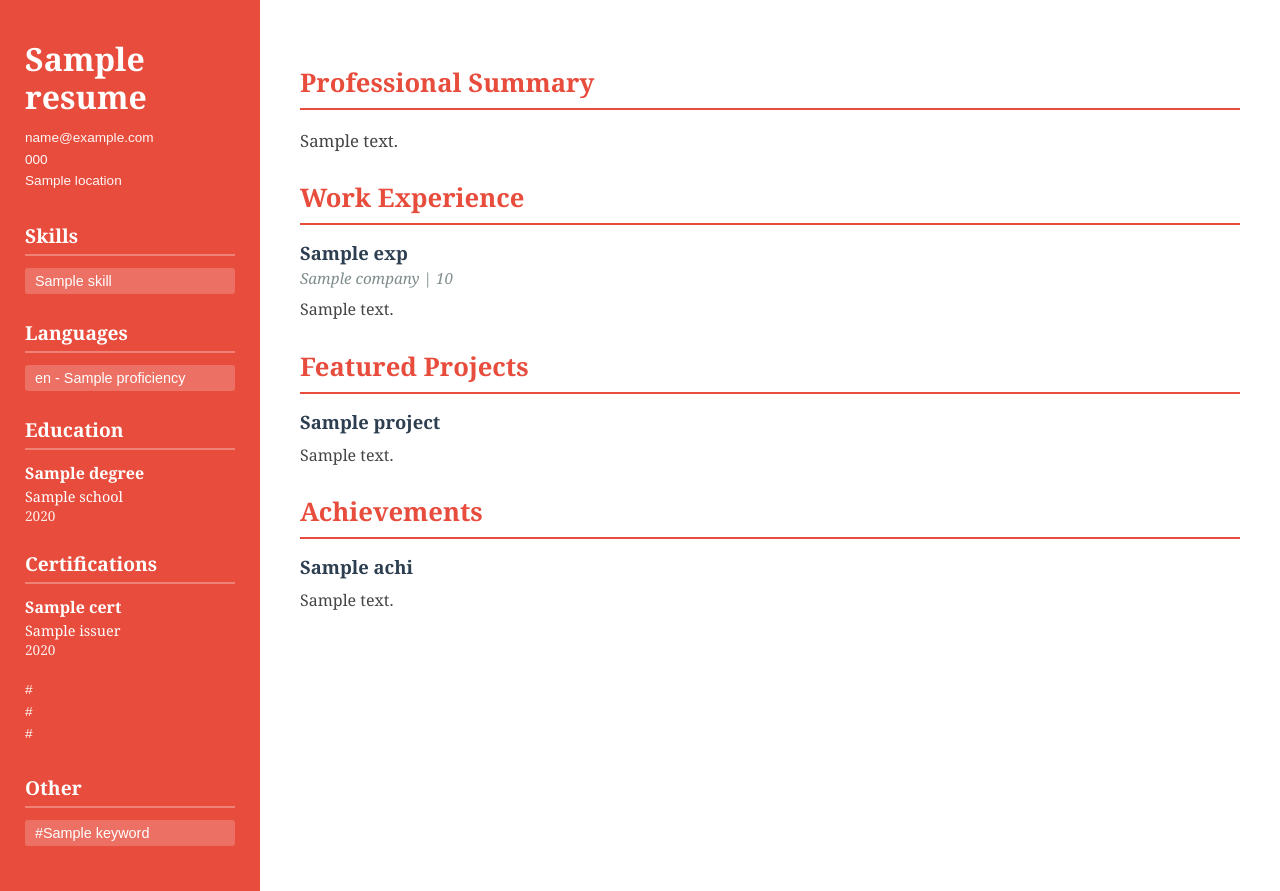
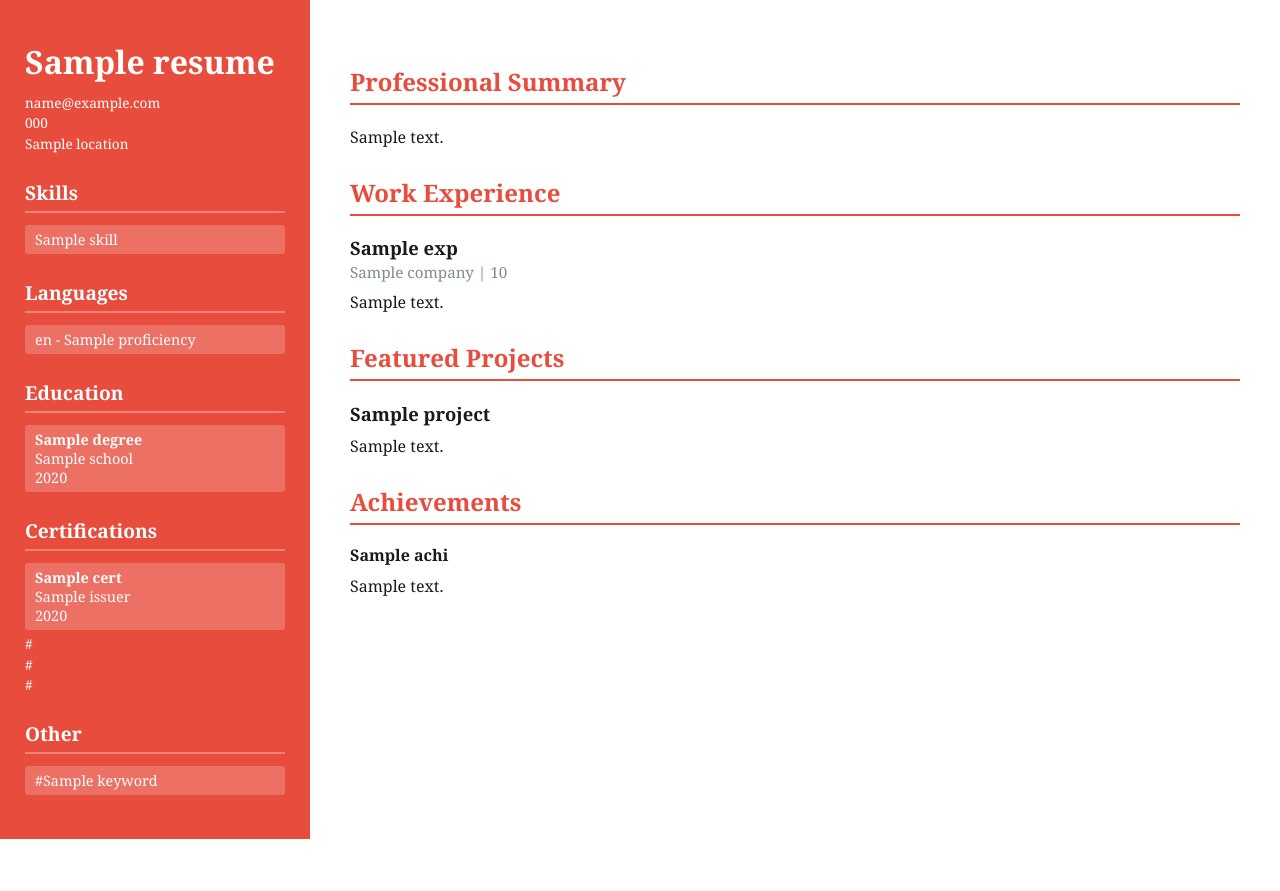
Before and after one commit to vasanthanrk/careerboost, a FastAPI app: template resume-backend/app/templates/resumes/resume_template_three.html in a window 1280 px wide. After the commit the page ends 839 px from the top, so only its background shows below. Run offline with FastAPI, Linux system fonts and the light colour scheme; the template is opened without the code that fills it: most values are stand-ins (such as "Sample title", 1, 10 or a date in 2020); parts of the project's set-up code (start-up, migrations or seed data) failed here and were passed over.

Commit message:
Docker issue

```diff
--- a/resume-backend/app/templates/resumes/resume_template_three.html
+++ b/resume-backend/app/templates/resumes/resume_template_three.html
@@ -2,26 +2,33 @@
 <html lang="en">
 <head>
 <meta charset="UTF-8" />
+
 <style>
-    /* Remove default margins and set page size */
-    @page {
-      size: A4;
+/* ---------- PAGE RULES ---------- */
+@page:first {
   margin: 0;
 }
 
+@page {
+  size: A4;
+  margin: 40px 0 40px 0;    /* top margin for page 2+ */
+}
+
+
+/* Prevent default */
 html, body {
   margin: 0;
   padding: 0;
-      height: 100%;
   font-family: "Georgia", serif;
+  background: white;
   color: #1a1a1a;
-      background-color: white;
 }
 
-    /* Layout: sidebar + main content */
-    .template3 {
-      display: flex;
+/* ---------- LAYOUT: TABLE (SAFE FOR WEASYPRINT) ---------- */
+.layout-table {
   width: 100%;
+  border-collapse: collapse;
+  table-layout: fixed;
 }
 
 .sidebar {
@@ -29,22 +36,25 @@
   background-color: #e74c3c;
   color: white;
   padding: 40px 25px;
-      box-sizing: border-box;
-      page-break-inside: avoid; /* keep sidebar intact */
+  vertical-align: top;
+  page-break-inside: avoid;
 }
 
+.main-content {
+  padding: 40px;
+  vertical-align: top;
+}
+
+/* ---------- SIDEBAR ---------- */
 .sidebar h1 {
+  font-size: 2em;
   margin: 0 0 10px 0;
-      font-size: 2em;
-      line-height: 1.2;
 }
 
 .sidebar .contact-info {
   font-size: 0.85em;
-      line-height: 1.6;
-      margin-bottom: 30px;
-      opacity: 0.95;
-      font-family: 'Arial', sans-serif;
+  margin-bottom: 20px;
+  line-height: 1.5;
 }
 
 .sidebar h2 {
@@ -55,89 +65,72 @@
   padding-bottom: 5px;
 }
 
-    .sidebar .skill-item {
+.skill-item {
   background-color: rgba(255,255,255,0.2);
   padding: 5px 10px;
-      margin: 5px 0;
+  margin: 4px 0;
   border-radius: 3px;
   font-size: 0.9em;
-      font-family: 'Arial', sans-serif;
 }
 
-    .main-content {
-      flex: 1;
-      padding: 40px;
-      background-color: white;
-      box-sizing: border-box;
-
-      /* 👇 critical for multi-page rendering */
-      page-break-inside: auto;
-      page-break-before: auto;
-      page-break-after: auto;
-      overflow: visible;
+/* ---------- MAIN CONTENT ---------- */
+.main-content h2 {
+  color: #e74c3c;
+  font-size: 1.5em;
+  border-bottom: 2px solid #e74c3c;
+  margin-top: 25px;
+  padding-bottom: 5px;
 }
 
-    .main-content h2 {
-      color: #e74c3c;
-      font-size: 1.6em;
-      margin-top: 25px;
-      margin-bottom: 15px;
-      border-bottom: 2px solid #e74c3c;
-      padding-bottom: 8px;
+.summary {
+  line-height: 1.6;
+  margin-bottom: 20px;
+  page-break-inside: avoid;
 }
 
 .experience-item,
 .project-item,
-    .education-item,
 .achievement-item {
   margin-bottom: 20px;
-      position: relative;
-      padding-left: 0;
-      page-break-inside: avoid; /* keep each item together */
+  page-break-inside: avoid;
 }
 
-    .job-title,
-    .project-name {
+.job-title {
   font-weight: bold;
-      color: #2c3e50;
   font-size: 1.15em;
 }
 
 .company-info {
   color: #7f8c8d;
-      font-style: italic;
-      margin-top: 3px;
   font-size: 0.95em;
+  margin-top: 2px;
 }
 
 .description {
   margin-top: 8px;
-      line-height: 1.7;
-      color: #444;
+  line-height: 1.6;
 }
 
-    .summary {
-      line-height: 1.7;
-      color: #444;
-      font-size: 1.05em;
-    }
-
+/* Ensure printing keeps colors */
 @media print {
   body {
-        -webkit-print-color-adjust: exact !important;
-        print-color-adjust: exact !important;
+    -webkit-print-color-adjust: exact;
+    print-color-adjust: exact;
   }
 }
 </style>
+
 </head>
 <body>
-  <div class="template3">
-    <!-- Sidebar -->
-    <div class="sidebar">
+
+<table class="layout-table">
+<tr>
+  <!-- SIDEBAR (Repeats every page automatically) -->
+  <td class="sidebar">
       <h1>{{ resume.name }}</h1>
       <div class="contact-info">
-        {{ resume.email }}<br />
-        {{ resume.phone }}<br />
+        {{ resume.email }}<br>
+        {{ resume.phone }}<br>
         {{ resume.location }}
       </div>
 
@@ -150,18 +143,18 @@
 
       {% if resume.languages %}
         <h2>Languages</h2>
-        {% for language in resume.languages %}
-          <div class="skill-item">{{ language.languages }} - {{ language.proficiency }}</div>
+        {% for lang in resume.languages %}
+          <div class="skill-item">{{ lang.language }} - {{ lang.proficiency }}</div>
         {% endfor %}
       {% endif %}
 
       {% if resume.educations %}
         <h2>Education</h2>
         {% for edu in resume.educations %}
-          <div class="education-item">
-            <div style="font-weight: bold;">{{ edu.degree }}</div>
-            <div style="font-size: 0.9em; margin-top: 3px;">{{ edu.school }}</div>
-            <div style="font-size: 0.85em; opacity: 0.9;">{{ edu.year }}</div>
+        <div class="skill-item">
+            <strong>{{ edu.degree }}</strong><br>
+            {{ edu.school }}<br>
+            {{ edu.year }}
         </div>
         {% endfor %}
       {% endif %}
@@ -169,10 +162,10 @@
       {% if resume.certifications %}
         <h2>Certifications</h2>
         {% for cert in resume.certifications %}
-          <div class="education-item">
-            <div style="font-weight: bold;">{{ cert.name }}</div>
-            <div style="font-size: 0.9em; margin-top: 3px;">{{ cert.issuer }}</div>
-            <div style="font-size: 0.85em; opacity: 0.9;">{{ cert.year }}</div>
+        <div class="skill-item">
+            <strong>{{ cert.name }}</strong><br>
+            {{ cert.issuer }}<br>
+            {{ cert.year }}
         </div>
         {% endfor %}
       {% endif %}
@@ -189,10 +182,10 @@
           <div class="skill-item">#{{ keyword }}</div>
         {% endfor %}
       {% endif %}
-    </div>
+  </td>
 
-    <!-- Main Content -->
-    <div class="main-content">
+  <!-- MAIN CONTENT -->
+  <td class="main-content">
       <h2>Professional Summary</h2>
       <p class="summary">{{ resume.summary }}</p>
 
@@ -211,7 +204,7 @@
         <h2>Featured Projects</h2>
         {% for proj in resume.projects %}
         <div class="project-item">
-            <div class="project-name">{{ proj.name }}</div>
+          <div class="job-title">{{ proj.name }}</div>
           <p class="description">{{ proj.description }}</p>
         </div>
         {% endfor %}
@@ -219,14 +212,17 @@
 
       {% if resume.achievements %}
         <h2>Achievements</h2>
-        {% for achi in resume.achievements %}
+        {% for ach in resume.achievements %}
         <div class="achievement-item">
-            <div class="project-name">{{ achi.title }}</div>
-            <p class="description">{{ achi.description }}</p>
+          <strong>{{ ach.title }}</strong>
+          <p class="description">{{ ach.description }}</p>
         </div>
         {% endfor %}
       {% endif %}
-    </div>
-  </div>
+  </td>
+
+</tr>
+</table>
+
 </body>
 </html>
```
Also changed, not shown: docker-compose.yml (+18 -20 lines), resume-backend/app/api/v1/resume.py (+0 -19 lines), resume-backend/app/templates/resumes/resume_template_five.html (+28 -2 lines), resume-backend/app/templates/resumes/resume_template_four.html (+28 -1 lines), resume-backend/app/templates/resumes/resume_template_one.html (+28 -1 lines), resume-backend/app/templates/resumes/resume_template_two.html (+28 -2 lines), 1 other file. Lines whose indentation alone changed are shown as unchanged.
